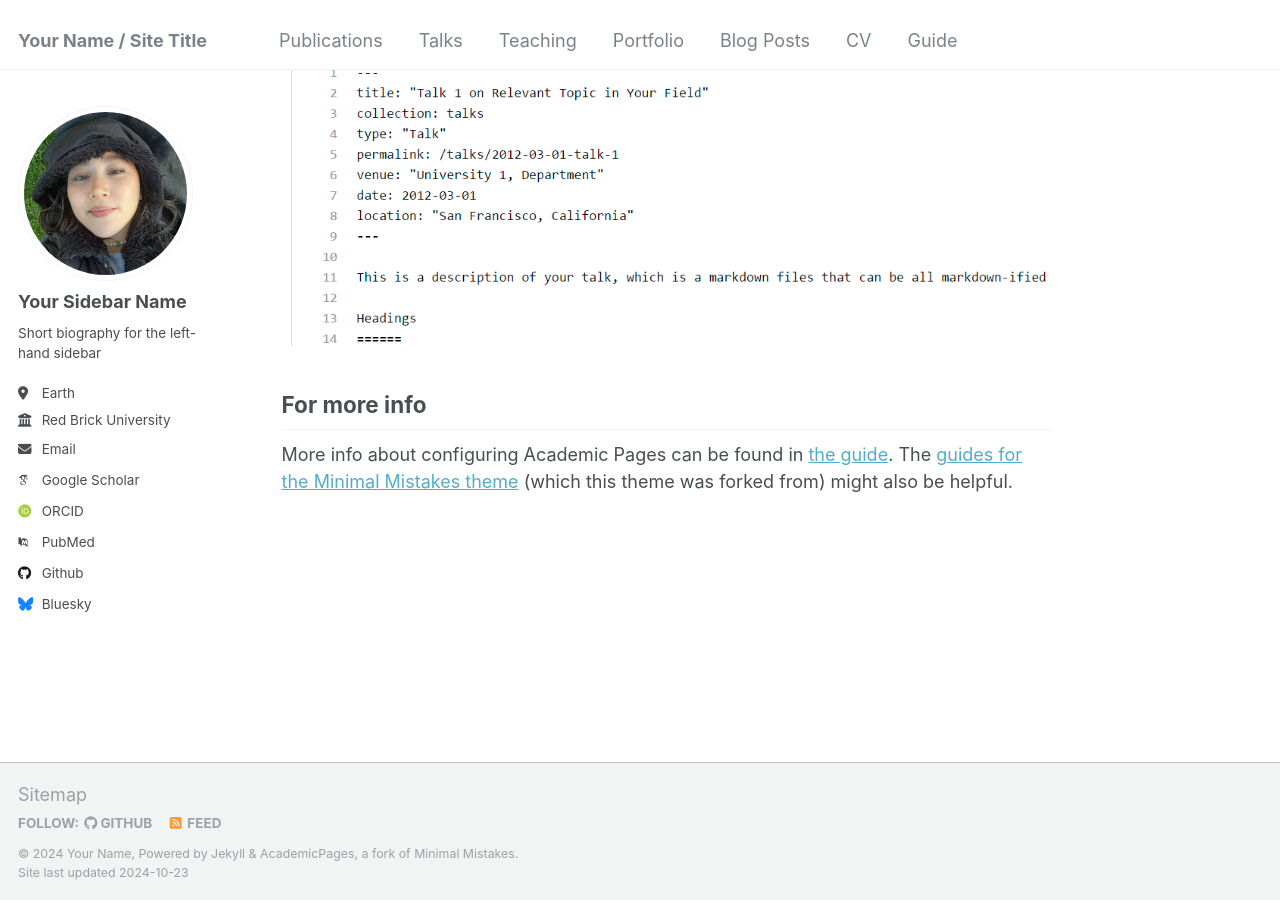
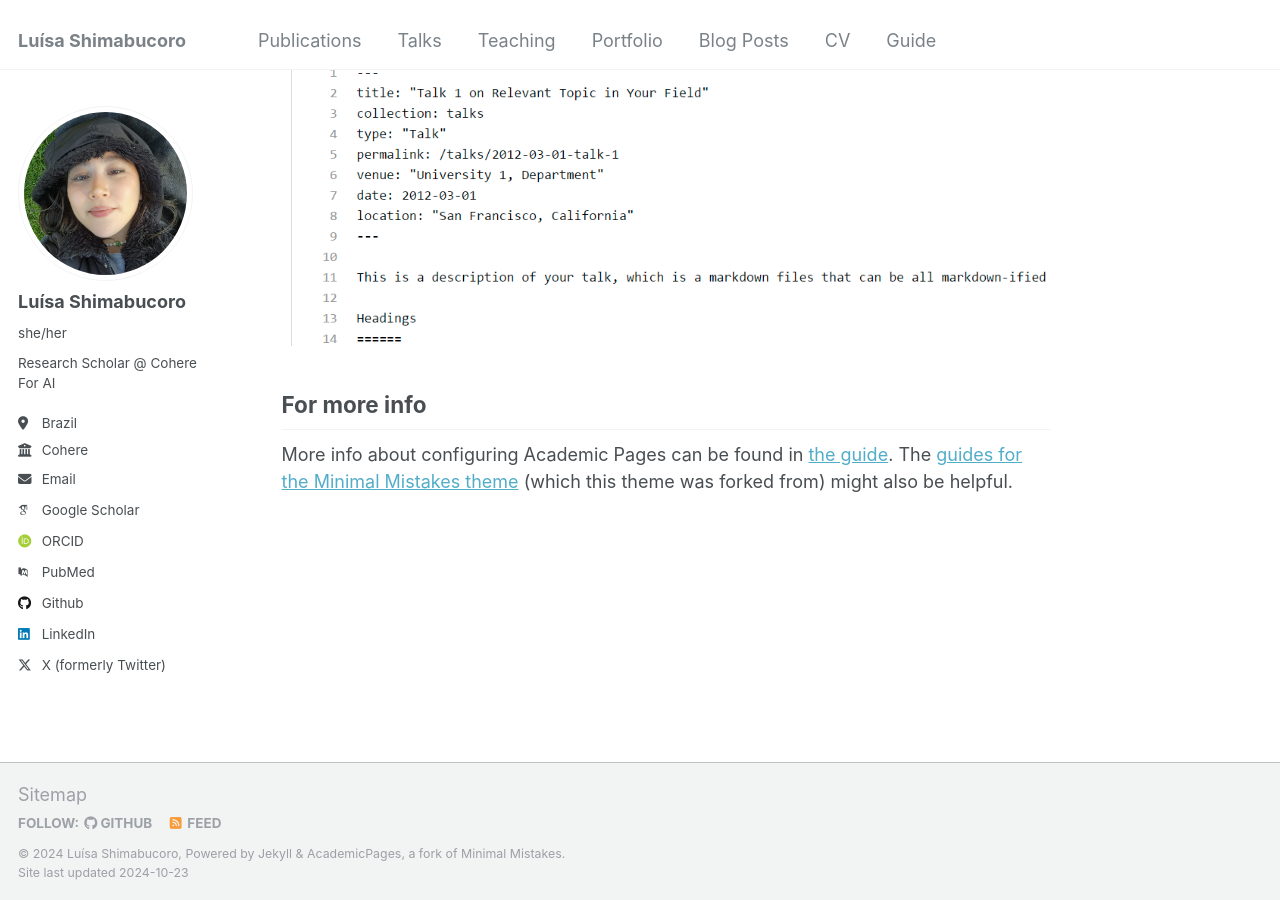
Before and after one commit to luisashimabucoro/luisashimabucoro.github.io, a Jekyll site: the page built from _pages/about.md, in a window 1280 px wide and 900 px high, scrolled down 2643 px. Built offline with Jekyll 4.4.1, drawn with Linux system fonts in a browser that asks for light colours; some web fonts are replaced.

Commit message:
Update _config.yml

```diff
--- a/_config.yml
+++ b/_config.yml
@@ -8,11 +8,11 @@
 
 # Basic Site Settings
 locale                   : "en-US"
-title                    : "Your Name / Site Title"
+title                    : "Luísa Shimabucoro"
 title_separator          : "-"
-name                     : &name "Your Name"
+name                     : &name "Luísa Shimabucoro"
 description              : &description "personal description"
-url                      : https://academicpages.github.io # the base hostname & protocol for your site e.g. "https://mmistakes.github.io"
+url                      : "https://luisashimabucoro.github.io" # the base hostname & protocol for your site e.g. "https://mmistakes.github.io"
 baseurl                  : "" # the subpath of your site, e.g. "/blog"
 repository               : "academicpages/academicpages.github.io"
 
@@ -22,13 +22,13 @@ repository               : "academicpages/academicpages.github.io"
 author:
   # Biographic information
   avatar           : "profile.png"
-  name             : "Your Sidebar Name"
-  pronouns         : # example: "she/her"
-  bio              : "Short biography for the left-hand sidebar"
-  location         : "Earth"
-  employer         : "Red Brick University"
+  name             : "Luísa Shimabucoro"
+  pronouns         : "she/her"
+  bio              : "Research Scholar @ Cohere For AI"
+  location         : "Brazil"
+  employer         : "Cohere"
   uri              : # URL
-  email            : "none@example.org"
+  email            : "luisaballeroni@gmail.com"
 
   # Academic websites
   arxiv            : # URL - Update with the correct link to your profile
@@ -48,7 +48,7 @@ author:
   stackoverflow    : # User number or user number and name (i.e., use "1" or "1/jeff-atwood")
 
   # Social media
-  bluesky          : "bsky.app" # Replace this with you Bluesky username
+  bluesky          : # "bsky.app" # Replace this with you Bluesky username
   facebook         : # Username
   flickr           : # Username
   foursquare       : # Username
@@ -57,7 +57,7 @@ author:
   keybase          : # Username
   instagram        : # Username
   lastfm           : # Username
-  linkedin         : # Username
+  linkedin         : ""
   mastodon         : # URL
   medium           : # URL
   pinterest        : # Username
@@ -65,7 +65,7 @@ author:
   steam            : # Username
   telegram         : # URL
   tumblr           : # Username
-  twitter          : # Username for X / Twitter
+  twitter          : "lushimabucoro"
   vine             : # Username
   weibo            : # Username
   wikipedia        : # Username
```
